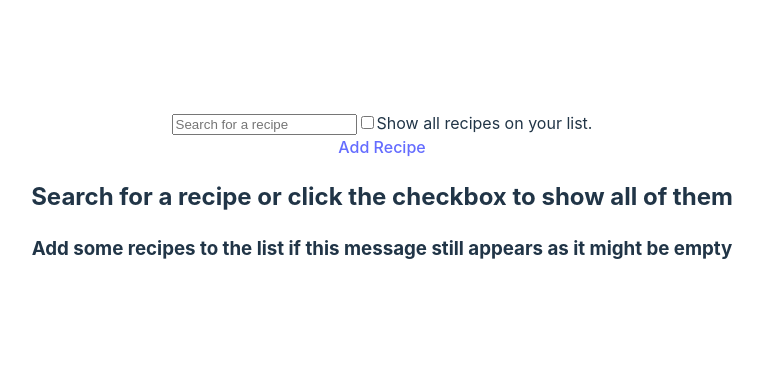
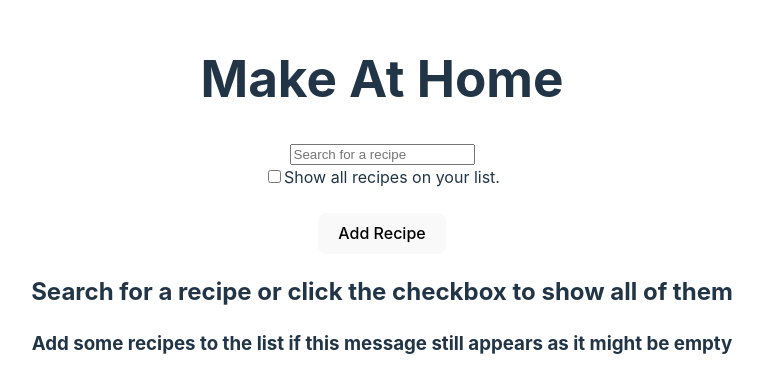
Before and after one commit to Antman295/Capstone, a React (Vite) app in the folder frontend/: page /recipes in a window 1280 px wide. Shown: the part 204-596 px from the top of the page, without its empty margins (258-1021 px from the left). Built offline with nearby package versions, Linux system fonts and the light colour scheme; the HTML template or start-up script is replaced by a standard one.

Commit message:
Styling
Started with formatting and styling the recipe list. Will the next thing I work on

```diff
--- a/frontend/components/RecipeRow.jsx
+++ b/frontend/components/RecipeRow.jsx
@@ -32,8 +32,8 @@ function RecipeRow({ recipe, setRecipe, recipes }) {
             <td>
             {warning ? (
                     <>
-                        <span>Confirm delete?</span>
-                        <button onClick={handleDelete}>Yes</button>
+                        <span>Confirm delete? This can't be undone</span> {" "}
+                        <button onClick={handleDelete}>Yes</button> {" "}
                         <button onClick={() => setWarning(false)}>No</button>
                     </>
                 ) : (
--- a/frontend/components/SearchBar.jsx
+++ b/frontend/components/SearchBar.jsx
@@ -39,6 +39,8 @@ function SearchBar({ formData, setFormData, recipes, setFilteredRecipes }) {
                 value={formData.searchParams || ''}
                 />
 
+                <br/>
+
             <label>
                 <input
                     onChange={handleCheckbox}
@@ -48,8 +50,11 @@ function SearchBar({ formData, setFormData, recipes, setFilteredRecipes }) {
                     />
                 Show all recipes on your list.
             </label>
+
+            <br/><br/>
+
             <nav>
-                <Link to={'/addRecipe'}>Add Recipe</Link>
+                <Link to={'/addRecipe'}><button>Add Recipe</button></Link>
             </nav>
         </form>
     )
--- a/frontend/src/pages/CreateForm.jsx
+++ b/frontend/src/pages/CreateForm.jsx
@@ -99,10 +99,10 @@ function CreateForm() {
         <form onSubmit={handleSubmit}>
             <label>
                 Meal Type: <input onChange={handleChange} type='text' name='meal_type' />
-            </label>
+            </label> {" "}
             <label>
                 Dish: <input onChange={handleChange} type='text' name='dish' />
-            </label>
+            </label> {" "}
             <label>
                 Difficulty: {' '}
                 <select onChange={handleChange} type='text' name='difficulty'>
@@ -110,26 +110,27 @@ function CreateForm() {
                     <option value='Medium'>Medium</option>
                     <option value='Hard'>Hard</option>
                     </select>
-            </label>
+            </label> {" "}
             <label>
                 Time - in minutes: <input onChange={handleChange} type='number' name='time' />
             </label>
-            <p>Ingrdients:</p>
+            <h3>Ingredients:</h3>
             {formData.ingredients.map((ingredient, index) => (
             <label key = {index}>
                 Ingredient {index + 1}: {' '}
                 <input type = "text" value={ingredient.name} onChange={(e) => handleIngredients(index, e.target.value)}
                 />
+                <br/>
             </label>
             ))}
-            <button type="button" onClick={addIngredient}>
+            <br/><button type="button" onClick={addIngredient}>
                     Add Ingredient
-                </button>
+                </button> {" "}
             <button type="button" onClick={deleteIngredient}>
                     Delete Ingredient
-            </button>
+            </button> <br/><br/>
             <button type="submit">Submit Recipe</button>
-        </form>
+        </form> <br/>
         <button onClick={handleClick}>Close Form</button>
         </>
     )
--- a/frontend/src/pages/Recipes.jsx
+++ b/frontend/src/pages/Recipes.jsx
@@ -39,6 +39,9 @@ function Recipes() {
 
     return (
         <>
+        <div>
+            <h1>Make At Home</h1>
+        </div>
             <SearchBar
                 formData={formData}
                 setFormData={setFormData}
```
